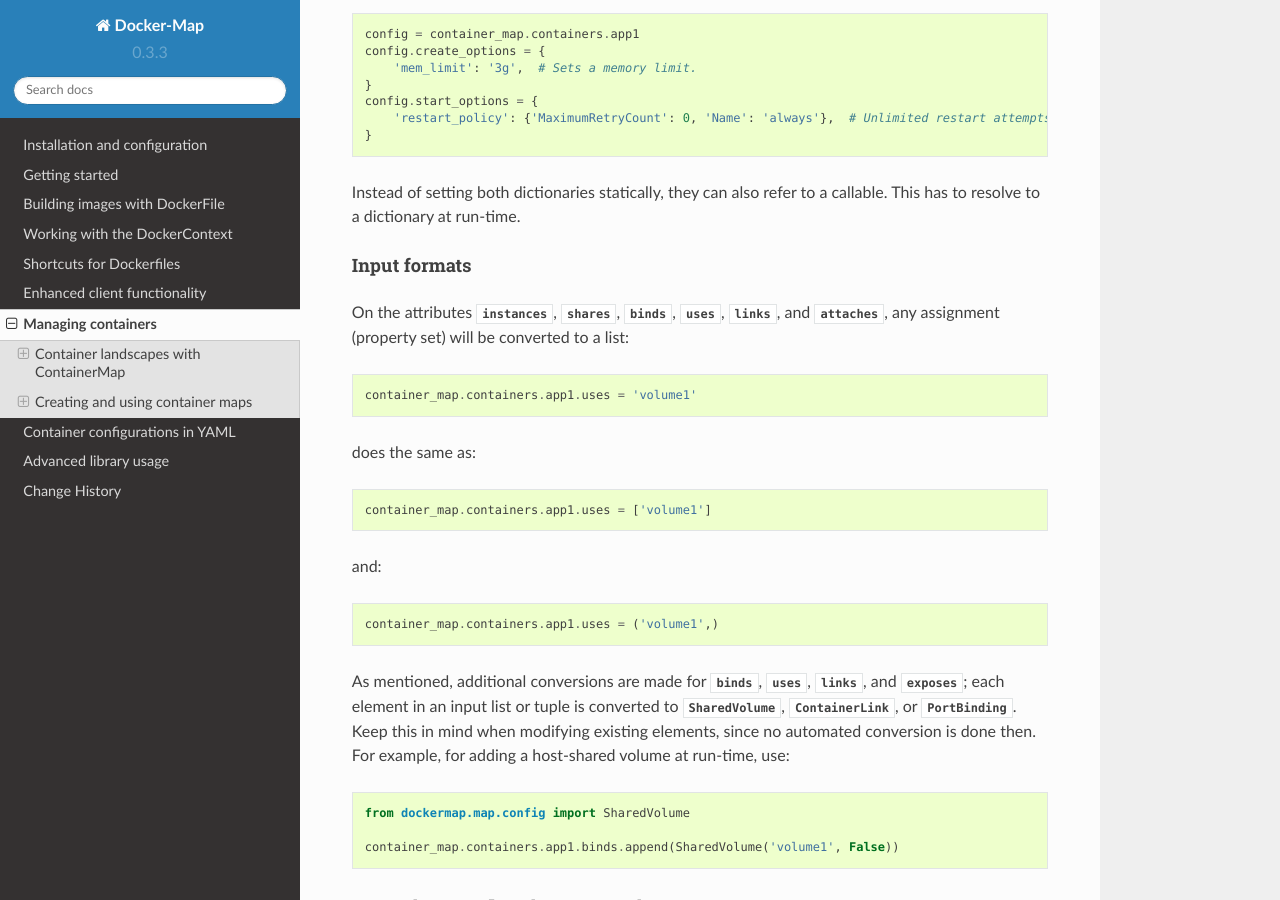
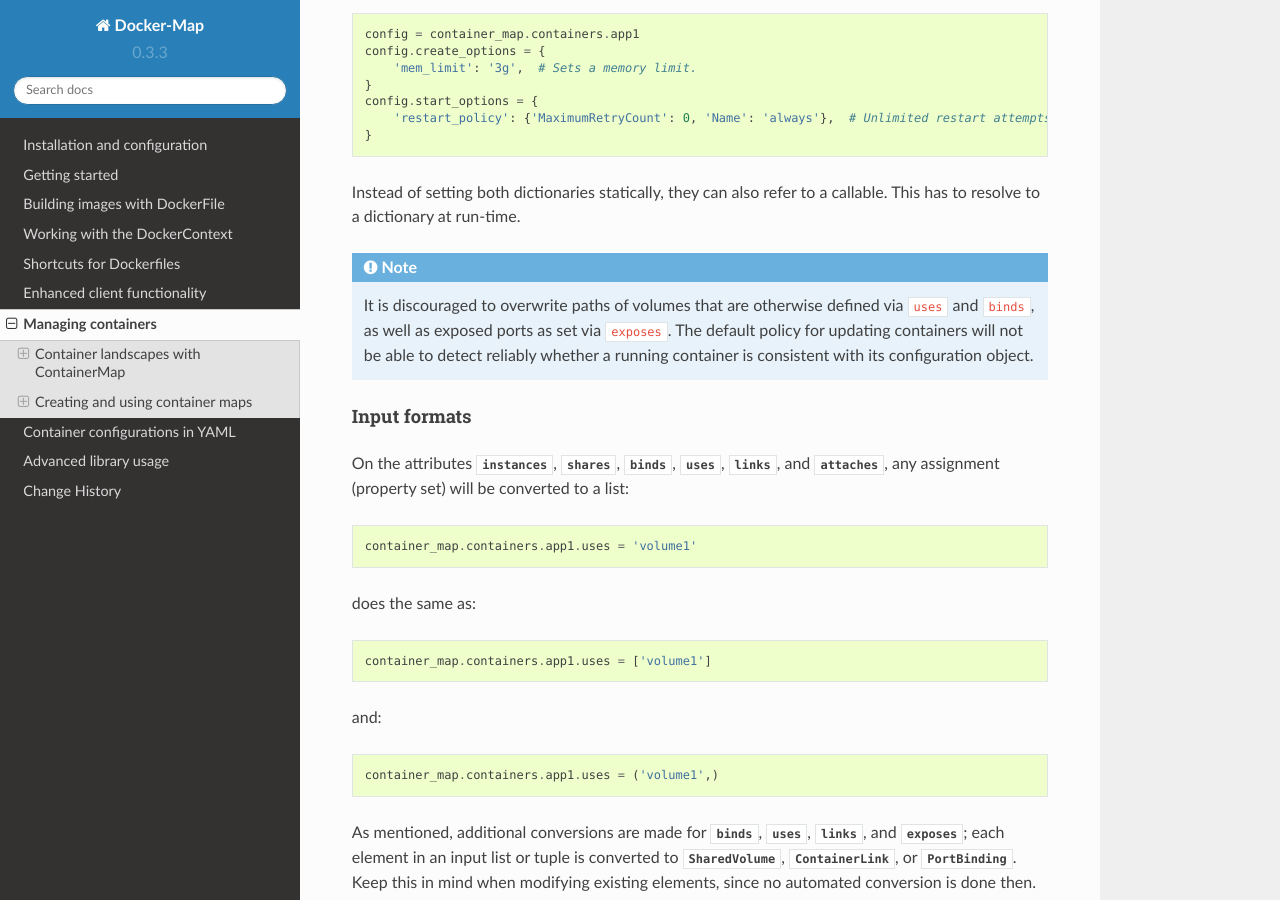
Before and after one commit to merll/docker-map, a Sphinx documentation site: the page built from docs/guide/containers/maps.rst, in a window 1280 px wide and 900 px high, scrolled down 7581 px. Built offline with Sphinx 7.4.7 and the Read the Docs theme 2.0.0, drawn with Linux system fonts in a browser that asks for light colours.

Commit message:
Docs and setup update.

```diff
--- a/docs/guide/containers/maps.rst
+++ b/docs/guide/containers/maps.rst
@@ -355,6 +355,11 @@ related to `Docker-Map`, e.g.::
 Instead of setting both dictionaries statically, they can also refer to a callable. This has to resolve to a
 dictionary at run-time.
 
+.. note::
+   It is discouraged to overwrite paths of volumes that are otherwise defined via ``uses`` and ``binds``, as well as
+   exposed ports as set via ``exposes``. The default policy for updating containers will not be able to detect reliably
+   whether a running container is consistent with its configuration object.
+
 Input formats
 """""""""""""
 On the attributes :attr:`~dockermap.map.config.ContainerConfiguration.instances`,
--- a/setup.py
+++ b/setup.py
@@ -30,7 +30,7 @@ setup(
     author='Matthias Erll',
     author_email='matthias@erll.de',
     url='https://github.com/merll/docker-map',
-    description='Utilities for building and managing Docker images and containers in Python.',
+    description='Managing Docker images, containers, and their dependencies in Python.',
     long_description=include_readme(),
     platforms=['OS Independent'],
     keywords=['docker', 'deployment'],
```
Also changed, not shown: README.md (+9 -12 lines).
